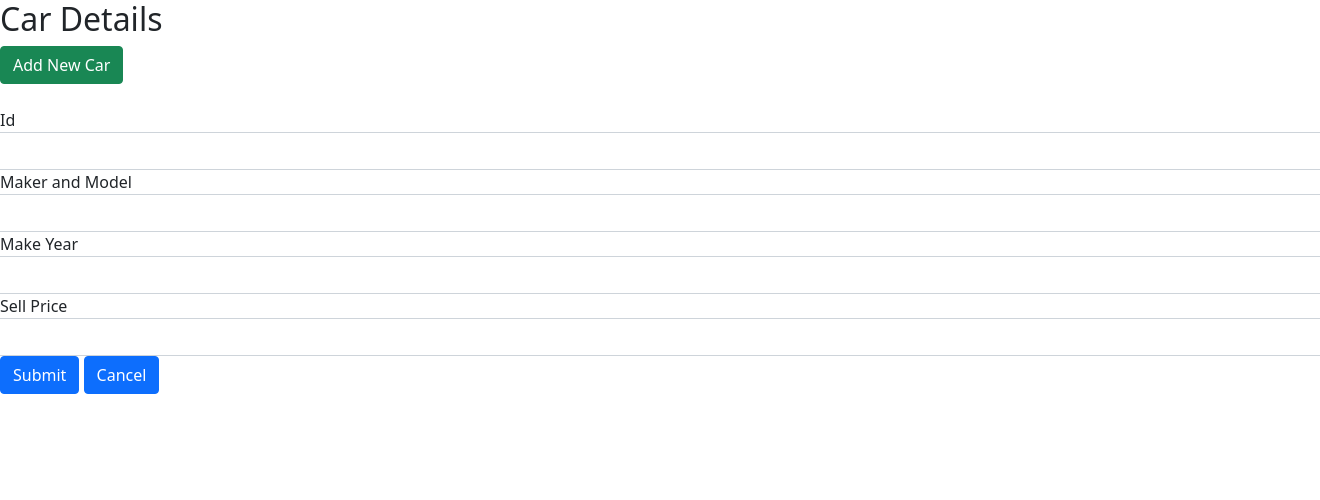
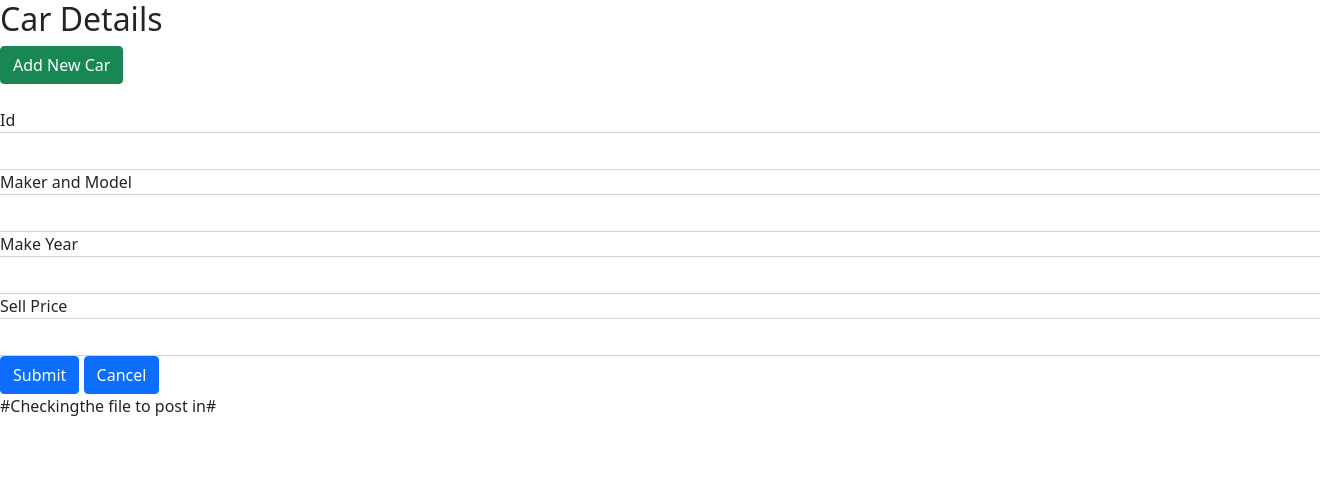
Before and after one commit to sckanalytics/Crudoperations, a Flask app: page /addcar in a window 1320 px wide; the page is wider, and only the part inside the window is pictured. Shown: the top 500 px of that part. Run offline with Flask 3, Linux system fonts and the light colour scheme.

Commit message:
html file comment added

```diff
--- a/templates/addcar.html
+++ b/templates/addcar.html
@@ -38,3 +38,4 @@
         <a href="/" class="btn btn-primary">Cancel</a>
       </form>
 </body>
+#Checkingthe file to post in#
```
